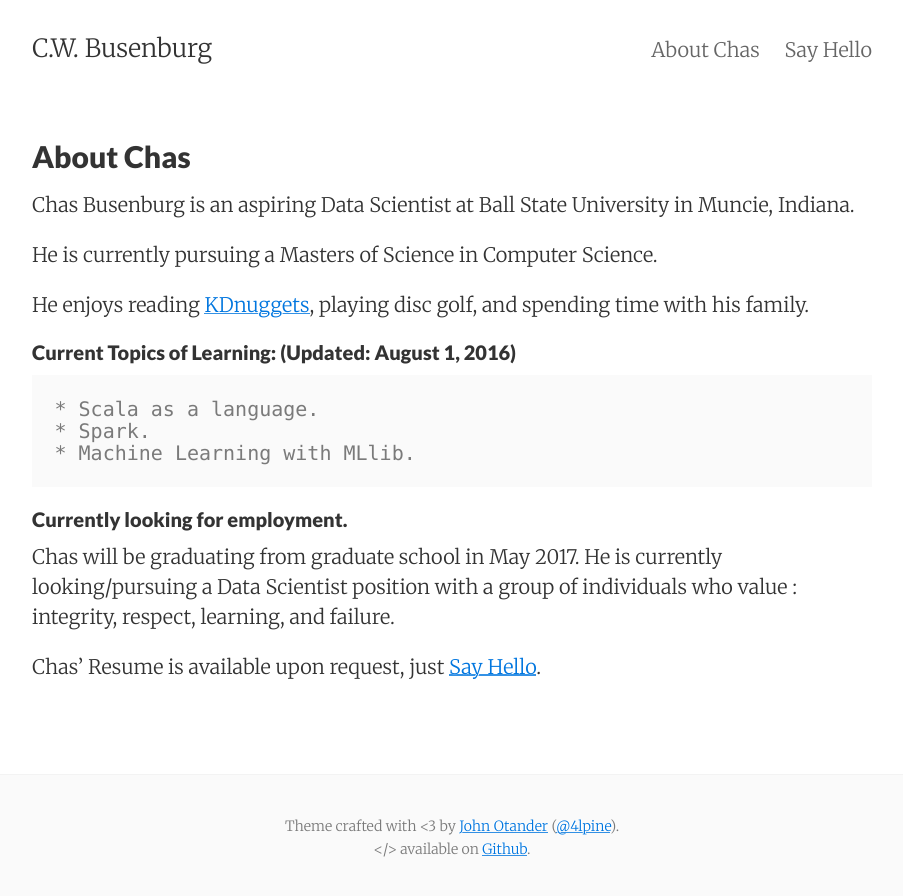
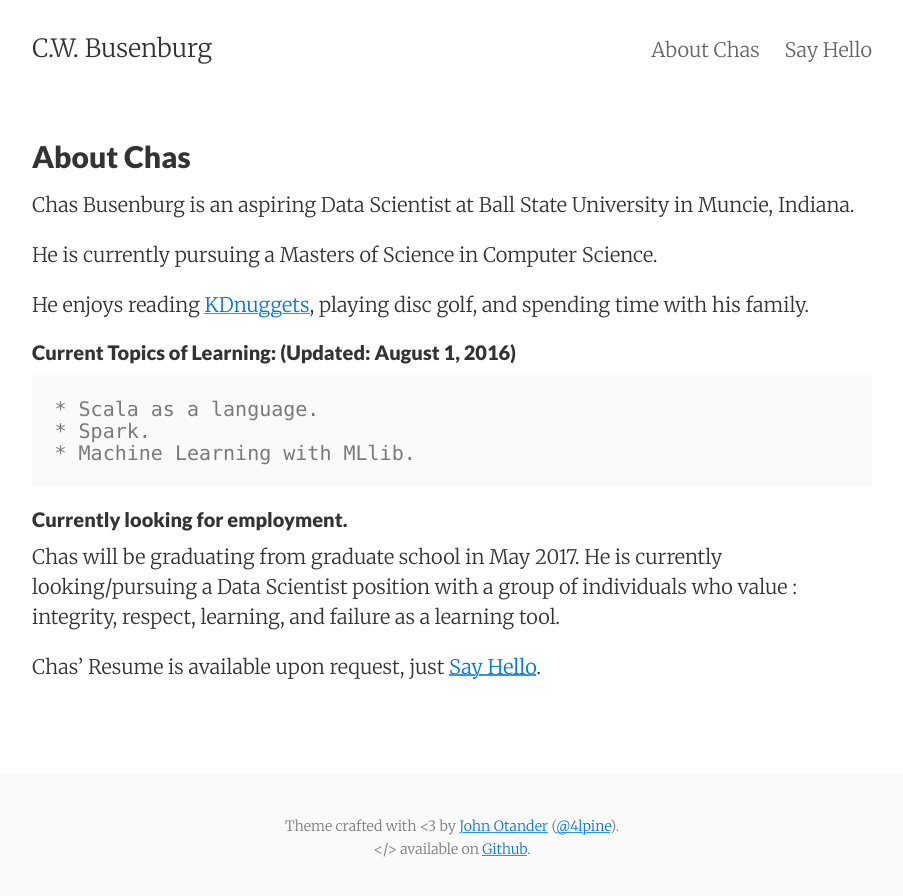
Before and after one commit to cbusenbu/cbusenbu.github.io, a Jekyll site: the page built from about.md, in a window 1280 px wide. Shown: the top 896 px of the page, without its empty margins (188-1091 px from the left). Built offline with Jekyll 4.4.1, drawn with Linux system fonts in a browser that asks for light colours.

Commit message:
edit about

```diff
--- a/about.md
+++ b/about.md
@@ -22,6 +22,6 @@ with his family.
 <h4>Currently looking for employment.</h4>
 Chas will be graduating from graduate school in May 2017. He is currently looking/pursuing
 a Data Scientist position with a group of individuals who value : integrity, respect,
-learning, and failure.
+learning, and failure as a learning tool.
 
 Chas' Resume is available upon request, just [Say Hello](/contact/).
```
